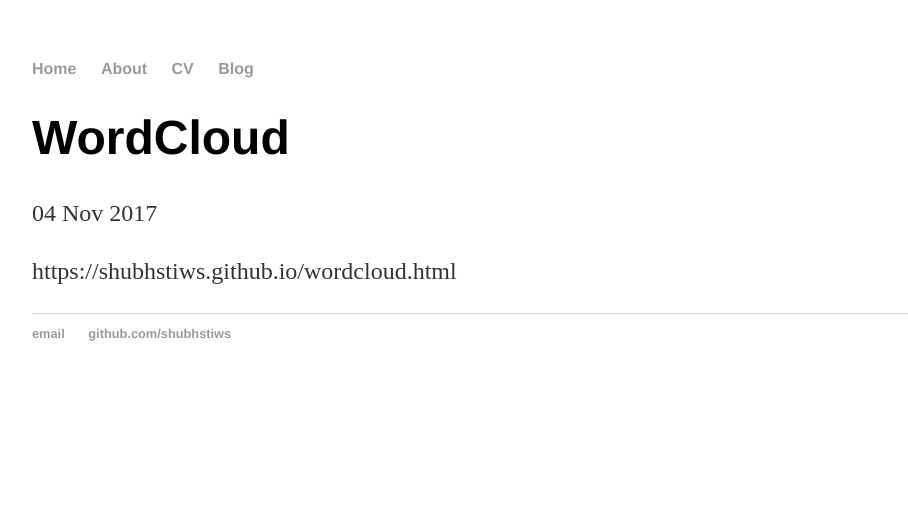
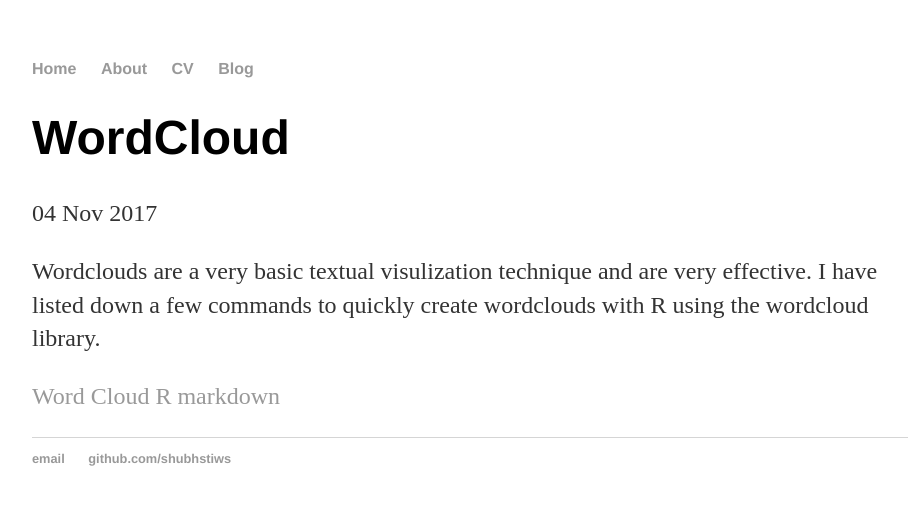
Before and after one commit to shubhstiws/shubhstiws.github.io, a Jekyll site: the page built from _posts/2017-11-04-wordcloud.md, in a window 1280 px wide. Shown: the top 505 px of the page, without its empty margins (160-1068 px from the left). Built offline with Jekyll 4.4.1, drawn with Linux system fonts in a browser that asks for light colours.

Commit message:
added text and link

```diff
--- a/_posts/2017-11-04-wordcloud.md
+++ b/_posts/2017-11-04-wordcloud.md
@@ -4,4 +4,6 @@ title: "WordCloud"
 date: 2017-11-04
 ---
 
-https://shubhstiws.github.io/wordcloud.html
+Wordclouds are a very basic textual visulization technique and are very effective. I have listed down a few commands to quickly create wordclouds with R using the wordcloud library.
+
+[Word Cloud R markdown](https://shubhstiws.github.io/wordcloud.html)
```
